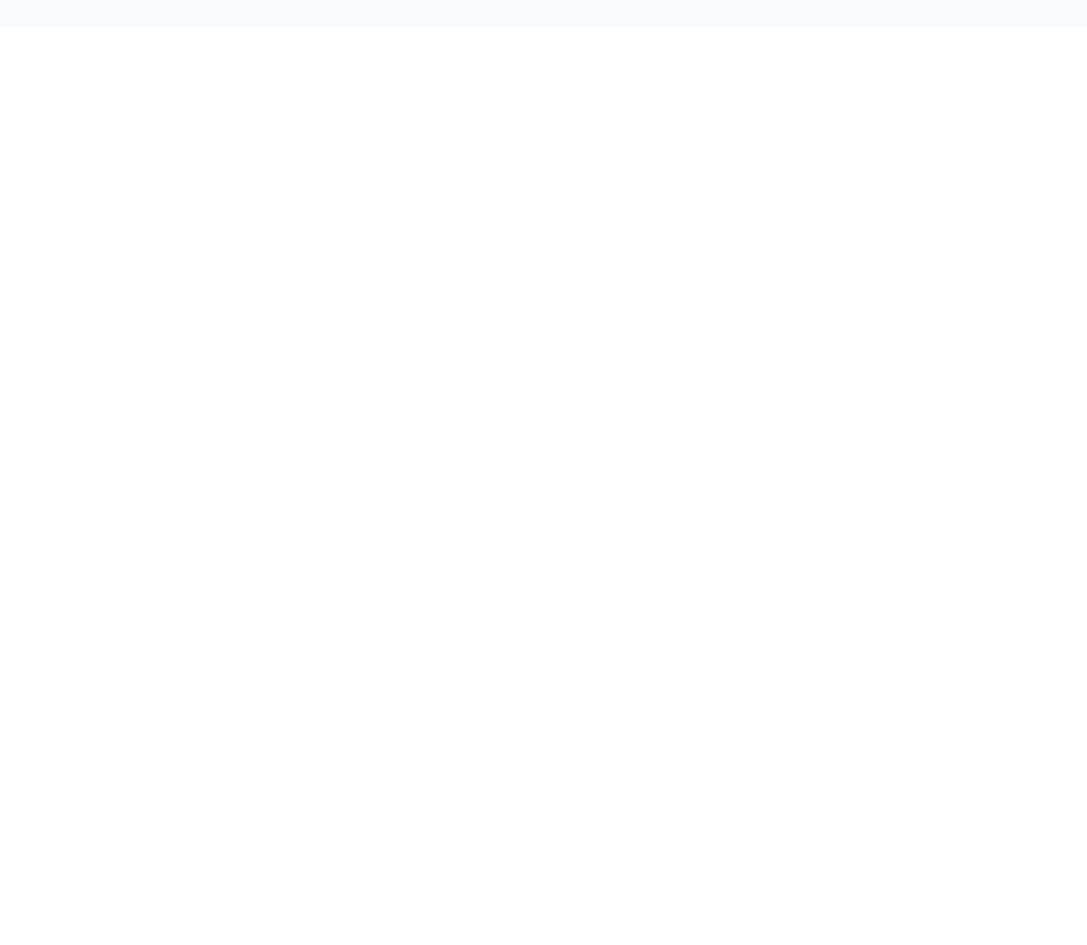
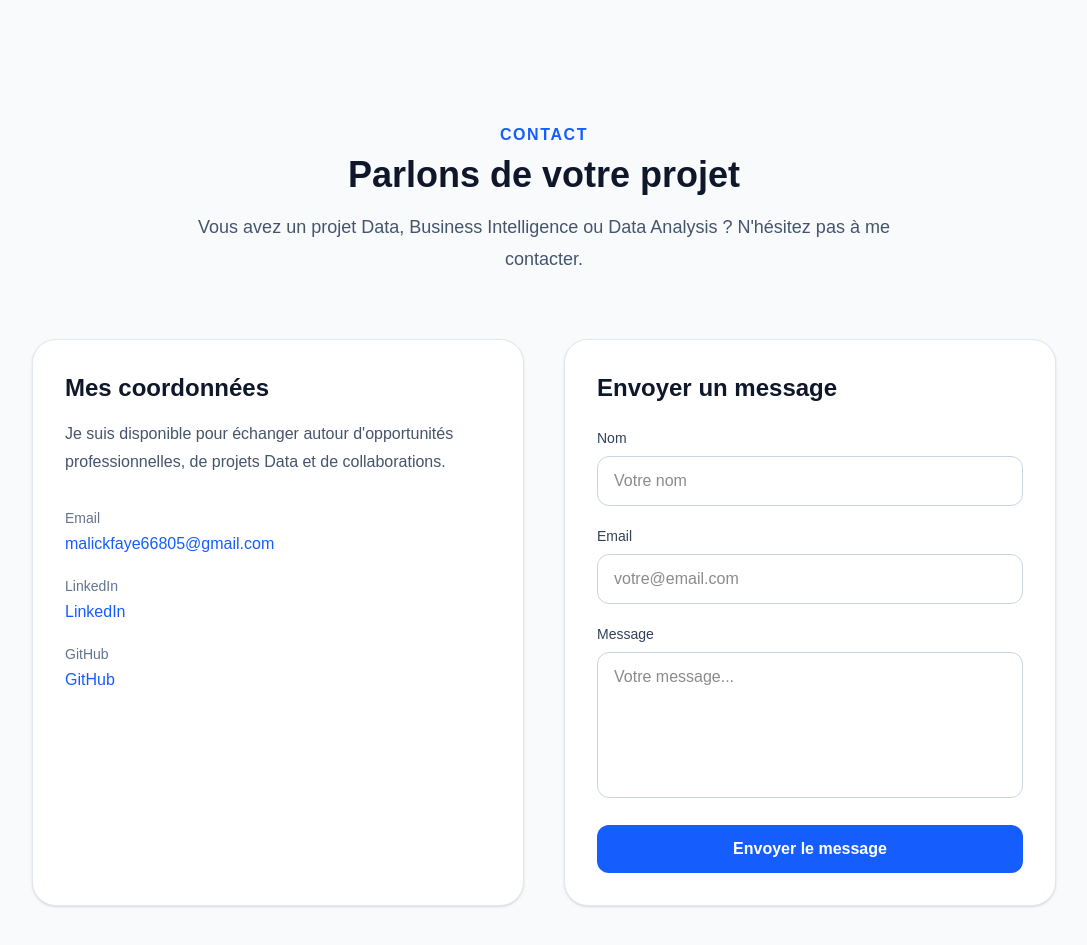
Before and after one commit to Malick668/malick-portfolio, a Next.js app: page / in a window 1280 px wide. Shown: the part 6520-7465 px from the top of the page, without its empty margins (96-1183 px from the left). Before the commit the page ends 6547 px from the top, so only its background shows below. Built offline with nearby package versions, Linux system fonts and the light colour scheme.

Commit message:
Add Contact section

```diff
--- a/src/app/page.tsx
+++ b/src/app/page.tsx
@@ -6,6 +6,7 @@ import Projects from "@/components/sections/Projects";
 import Experience from "@/components/sections/Experience";
 import Education from "@/components/sections/Education";
 import CaseStudies from "@/components/sections/CaseStudies";
+import Contact from "@/components/sections/Contact";
 
 export default function Home() {
   return (
@@ -20,6 +21,7 @@ export default function Home() {
         <Education />
         <Projects />
         <CaseStudies />
+        <Contact />
       </main>
     </>
   );
--- /dev/null
+++ b/src/components/sections/Contact.tsx
@@ -0,0 +1,154 @@
+export default function Contact() {
+  return (
+    <section id="contact" className="bg-slate-50 py-24">
+      <div className="mx-auto max-w-7xl px-6">
+
+        {/* En-tête */}
+        <div className="mx-auto max-w-3xl text-center">
+          <p className="font-semibold uppercase tracking-widest text-blue-600">
+            Contact
+          </p>
+
+          <h2 className="mt-2 text-4xl font-bold text-slate-900">
+            Parlons de votre projet
+          </h2>
+
+          <p className="mt-4 text-lg leading-8 text-slate-600">
+            Vous avez un projet Data, Business Intelligence ou Data Analysis ?
+            N&apos;hésitez pas à me contacter.
+          </p>
+        </div>
+
+        {/* Contenu */}
+        <div className="mx-auto mt-16 grid max-w-5xl gap-10 md:grid-cols-2">
+
+          {/* Informations */}
+          <div className="rounded-3xl border border-slate-200 bg-white p-8 shadow-sm">
+            <h3 className="text-2xl font-bold text-slate-900">
+              Mes coordonnées
+            </h3>
+
+            <p className="mt-4 leading-7 text-slate-600">
+              Je suis disponible pour échanger autour d&apos;opportunités
+              professionnelles, de projets Data et de collaborations.
+            </p>
+
+            <div className="mt-8 space-y-5">
+
+              <div>
+                <p className="text-sm font-medium text-slate-500">
+                  Email
+                </p>
+
+                <a
+                  href="mailto:malickfaye66805@gmail.com"
+                  className="mt-1 inline-block font-medium text-blue-600 hover:text-blue-800"
+                >
+                  malickfaye66805@gmail.com
+                </a>
+              </div>
+
+              <div>
+                <p className="text-sm font-medium text-slate-500">
+                  LinkedIn
+                </p>
+
+                <a
+                  href="https://www.linkedin.com/in/malick-faye-594829259/"
+                  target="_blank"
+                  rel="noopener noreferrer"
+                  className="mt-1 inline-block font-medium text-blue-600 hover:text-blue-800"
+                >
+                  LinkedIn
+                </a>
+              </div>
+
+              <div>
+                <p className="text-sm font-medium text-slate-500">
+                  GitHub
+                </p>
+
+                <a
+                  href="https://github.com/Malick668"
+                  target="_blank"
+                  rel="noopener noreferrer"
+                  className="mt-1 inline-block font-medium text-blue-600 hover:text-blue-800"
+                >
+                  GitHub
+                </a>
+              </div>
+
+            </div>
+          </div>
+
+          {/* Formulaire */}
+          <div className="rounded-3xl border border-slate-200 bg-white p-8 shadow-sm">
+            <h3 className="text-2xl font-bold text-slate-900">
+              Envoyer un message
+            </h3>
+
+            <form className="mt-6 space-y-5">
+
+              <div>
+                <label
+                  htmlFor="name"
+                  className="mb-2 block text-sm font-medium text-slate-700"
+                >
+                  Nom
+                </label>
+
+                <input
+                  id="name"
+                  type="text"
+                  placeholder="Votre nom"
+                  className="w-full rounded-xl border border-slate-300 px-4 py-3 outline-none transition focus:border-blue-600 focus:ring-2 focus:ring-blue-100"
+                />
+              </div>
+
+              <div>
+                <label
+                  htmlFor="email"
+                  className="mb-2 block text-sm font-medium text-slate-700"
+                >
+                  Email
+                </label>
+
+                <input
+                  id="email"
+                  type="email"
+                  placeholder="votre@email.com"
+                  className="w-full rounded-xl border border-slate-300 px-4 py-3 outline-none transition focus:border-blue-600 focus:ring-2 focus:ring-blue-100"
+                />
+              </div>
+
+              <div>
+                <label
+                  htmlFor="message"
+                  className="mb-2 block text-sm font-medium text-slate-700"
+                >
+                  Message
+                </label>
+
+                <textarea
+                  id="message"
+                  rows={5}
+                  placeholder="Votre message..."
+                  className="w-full resize-none rounded-xl border border-slate-300 px-4 py-3 outline-none transition focus:border-blue-600 focus:ring-2 focus:ring-blue-100"
+                />
+              </div>
+
+              <button
+                type="submit"
+                className="w-full rounded-xl bg-blue-600 px-6 py-3 font-semibold text-white transition hover:bg-blue-700"
+              >
+                Envoyer le message
+              </button>
+
+            </form>
+          </div>
+
+        </div>
+      </div>
+    </section>
+  );
+}
```
